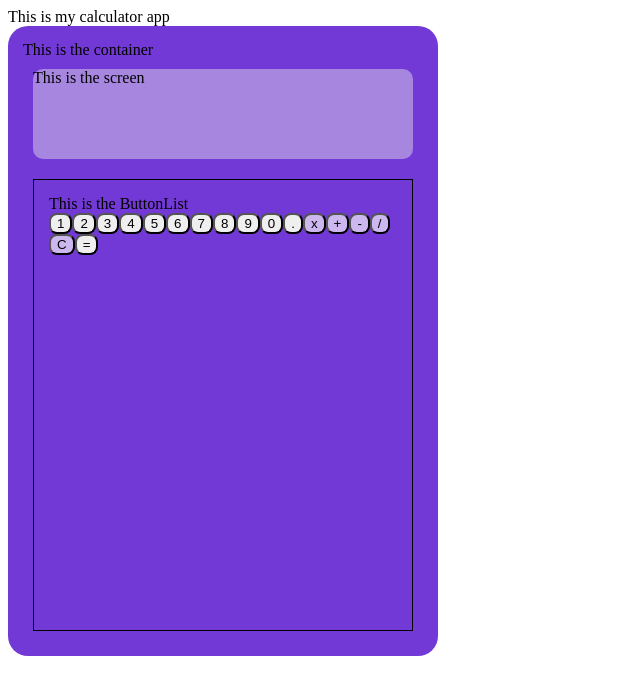
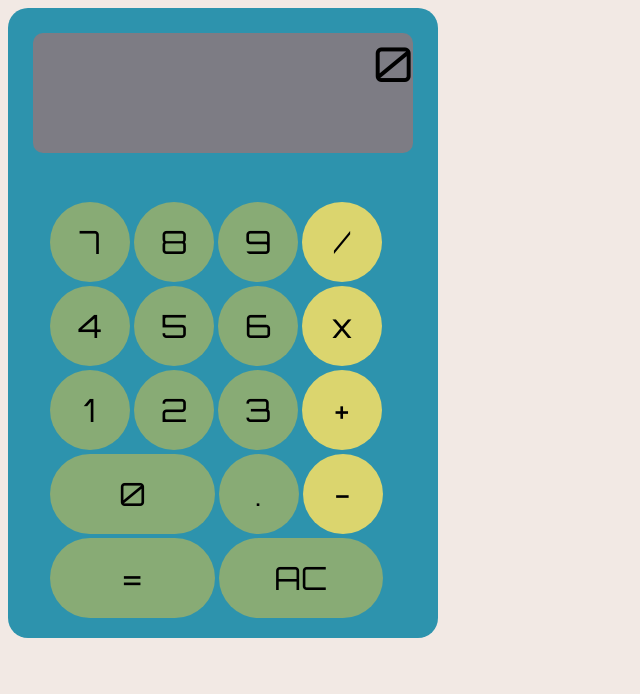
Before and after one commit to kel-si/calculator, a React (Create React App) app: page / in a window 1280 px wide. Shown: the top 694 px of the page, without its empty margins (0-640 px from the left). Built offline with nearby package versions, Linux system fonts and the light colour scheme.

Commit message:
redesign calculator; remove text

```diff
--- a/public/index.html
+++ b/public/index.html
@@ -8,6 +8,12 @@
     <meta
       name="description"
       content="Web site created using create-react-app"
+    />
+    <link rel="preconnect" href="https://fonts.googleapis.com" />
+    <link rel="preconnect" href="https://fonts.gstatic.com" crossorigin />
+    <link
+      href="https://fonts.googleapis.com/css2?family=Orbitron&display=swap"
+      rel="stylesheet"
     />
     <title>Calculator</title>
   </head>
--- a/src/App.js
+++ b/src/App.js
@@ -2,8 +2,7 @@ import Container from "./components/Container";
 
 export default function App() {
   return (
-    <div className="app">
-      This is my calculator app
+    <div className="calculator">
       <Container />
     </div>
   );
--- a/src/components/Button.jsx
+++ b/src/components/Button.jsx
@@ -1,29 +1,23 @@
 export default function Button() {
   return (
     <div>
-      <button
-        onClick={() => {
-          console.log("clicked 1");
-        }}
-      >
-        1
-      </button>
-      <button>2</button>
-      <button>3</button>
+      <button>7</button>
+      <button>8</button>
+      <button>9</button>
+      <button className="operator">/</button>
       <button>4</button>
       <button>5</button>
       <button>6</button>
-      <button>7</button>
-      <button>8</button>
-      <button>9</button>
-      <button>0</button>
+      <button className="operator">x</button>
+      <button>1</button>
+      <button>2</button>
+      <button>3</button>
+      <button className="operator">+</button>
+      <button className="longer">0</button>
       <button>.</button>
-      <button className="operator">x</button>
-      <button className="operator">+</button>
       <button className="operator">-</button>
-      <button className="operator">/</button>
-      <button className="operator">C</button>
-      <button className="equals">=</button>
+      <button className="longer">=</button>
+      <button className="longer">AC</button>
     </div>
   );
 }
--- a/src/components/ButtonList.jsx
+++ b/src/components/ButtonList.jsx
@@ -3,7 +3,6 @@ import Button from "./Button";
 export default function ButtonList() {
   return (
     <div className="calc-button-list">
-      This is the ButtonList
       <Button />
     </div>
   );
--- a/src/components/Container.jsx
+++ b/src/components/Container.jsx
@@ -5,7 +5,6 @@ import "../styles/index.css";
 export default function Container() {
   return (
     <div className="calc-container">
-      This is the container
       <Screen />
       <ButtonList />
     </div>
--- a/src/components/Screen.jsx
+++ b/src/components/Screen.jsx
@@ -1,3 +1,7 @@
 export default function Screen() {
-  return <div className="calc-screen">This is the screen</div>;
+  return (
+    <div className="calc-screen">
+      <div className="result">0</div>
+    </div>
+  );
 }
--- a/src/styles/index.css
+++ b/src/styles/index.css
@@ -1,32 +1,68 @@
+* {
+  font-family: "Orbitron", sans-serif;
+}
+
+body {
+  background: #f2e9e4;
+}
+
 .calc-container {
   width: 400px;
   height: 600px;
   padding: 15px;
   border-radius: 20px;
-  background-color: #7239d6;
+  background-color: #2d93ad;
 }
 
+/* screen */
 .calc-screen {
-  height: 15%;
-  background-color: #a786e0;
+  height: 20%;
+  background-color: #7d7c84;
   justify-content: center;
   border-radius: 10px;
   margin: 10px;
 }
 
+.result {
+  font-size: 3rem;
+  text-align: end;
+}
+
+/* buttons */
+
 .calc-button-list {
-  border: 1px solid black;
   padding: 15px;
   margin: 10px;
   margin-top: 20px;
   height: 70%;
-}
-
-/* buttons */
-button.operator {
-  background-color: #ccb8ee;
+  display: flex;
+  margin-top: 2rem;
+  flex-wrap: wrap;
 }
 
 button {
-  border-radius: 8px;
+  background-color: #88ab75;
+  font-size: 2rem;
+  border: none;
+  width: 5rem;
+  height: 5rem;
+  margin: 2px;
 }
+
+button.operator {
+  background-color: #dbd56e;
+}
+
+button:hover {
+  background-color: black;
+  color: white;
+  opacity: 40%;
+}
+
+button.longer {
+  width: 47%;
+}
+
+button {
+  border-radius: 50px;
+}
```
